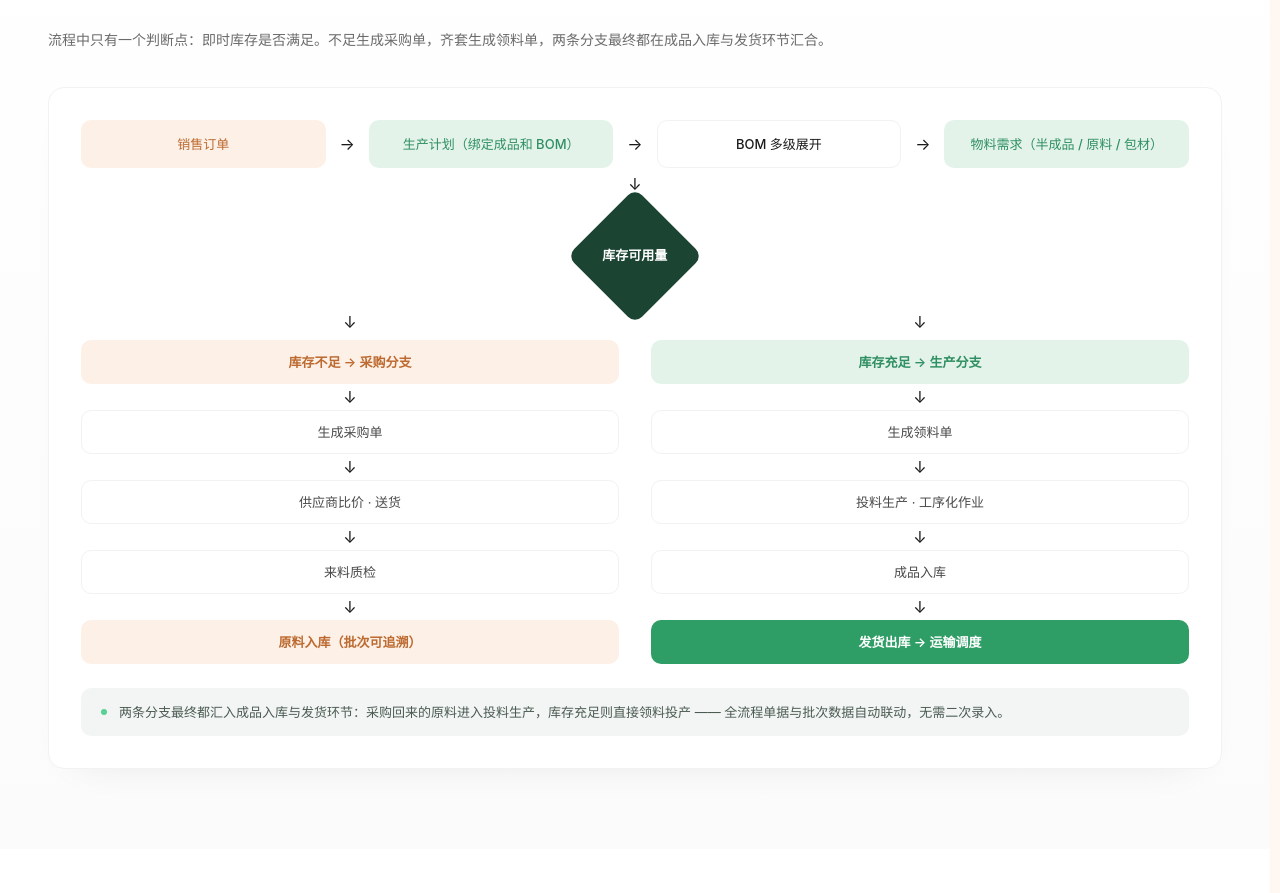
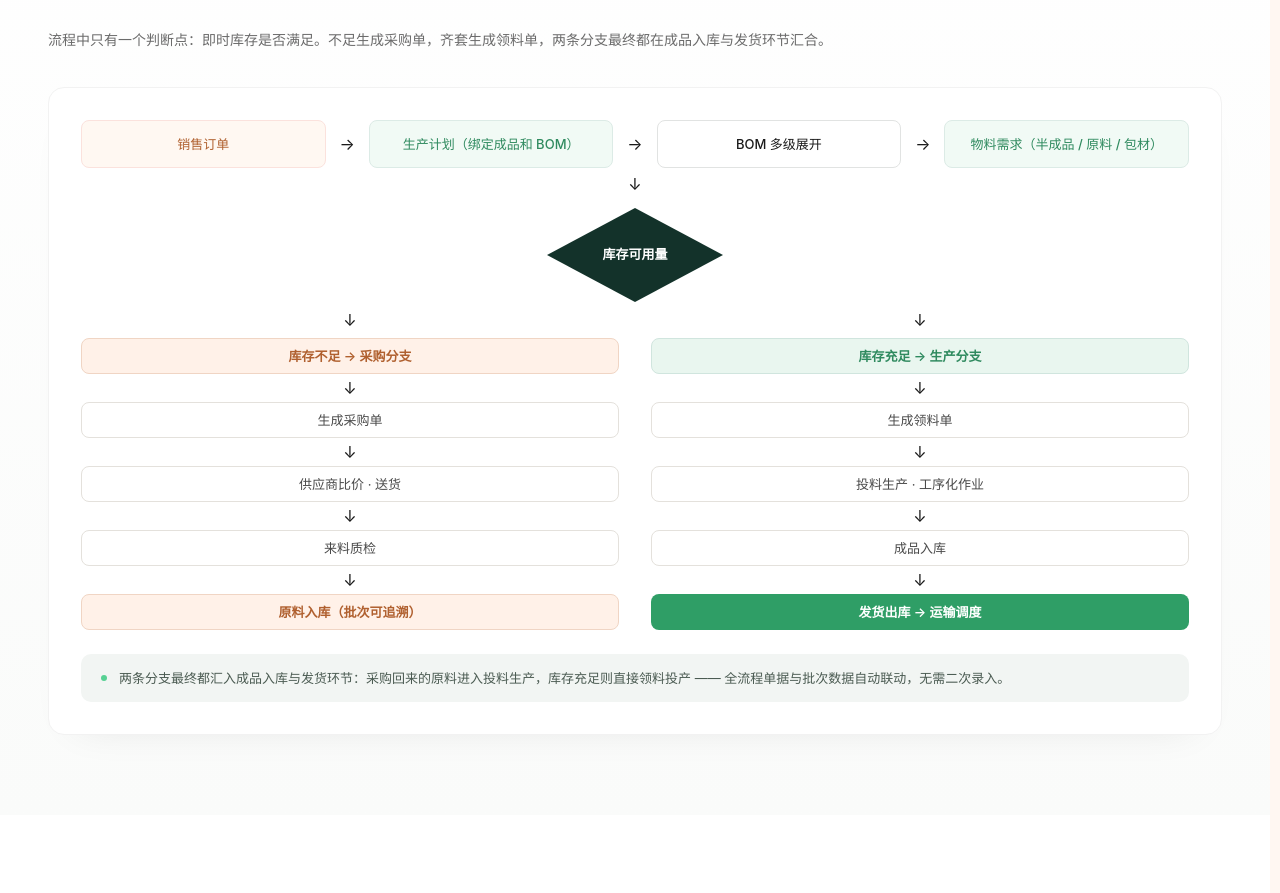
Before and after one commit to KaysonSugar/official-website, a Vue app: page / in a window 1280 px wide. Shown: the part 6460-7353 px from the top of the page. Built offline with nearby package versions, Linux system fonts and the light colour scheme.

Commit message:
style: 第七屏按原型校正配色与菱形（淡底浅边框、扁长尖角菱形）

```diff
--- a/src/components/sections/ProductionFlowSection.vue
+++ b/src/components/sections/ProductionFlowSection.vue
@@ -15,11 +15,17 @@ import { siteConfig } from '@/config/site'
  */
 const { workflow } = siteConfig
 
-// 节点 / 条目三套配色：orange 浅橙、green 浅绿、plain 白底描边、solid 深绿实心
-const toneClass: Record<string, string> = {
-  orange: 'border-transparent bg-[#fdf0e7] text-[#bc6a30]',
-  green: 'border-transparent bg-[#e3f3ea] text-[#2f8f62]',
-  plain: 'border-ink-100 bg-white text-ink-800',
+// 顶部节点：底色极淡（原型 #fff8f2 / #f1faf5），边框是同色系浅一档
+const nodeClass: Record<string, string> = {
+  orange: 'border-[#fbe2dd] bg-[#fff8f2] text-[#b0602f]',
+  green: 'border-[#dcebe6] bg-[#f1faf5] text-[#2f8a5f]',
+  plain: 'border-[#e1e3e2] bg-white text-ink-800',
+}
+
+// 分支名条 / 浅色收尾条：比顶部节点深一档，边框跟着重一点
+const branchClass: Record<string, string> = {
+  orange: 'border-[#f0d5c4] bg-[#fff1e8] text-[#b0602f]',
+  green: 'border-[#d0e5de] bg-[#e9f6ef] text-[#2f8a5f]',
   solid: 'border-transparent bg-[#2f9e66] text-white',
 }
 
@@ -82,8 +88,8 @@ onMounted(() => {
         <div class="flex flex-col gap-[8px] lg:flex-row lg:items-center">
           <template v-for="(node, i) in workflow.topNodes" :key="node.text">
             <div
-              class="reveal flex h-[48px] flex-1 items-center justify-center rounded-[10px] border px-[12px] text-center text-[13px] leading-[18px] font-medium"
-              :class="toneClass[node.tone]"
+              class="reveal flex h-[48px] flex-1 items-center justify-center rounded-[8px] border px-[12px] text-center text-[13px] leading-[18px] font-medium"
+              :class="nodeClass[node.tone]"
               :style="{ '--d': `${320 + i * 60}ms` }"
             >
               {{ node.text }}
@@ -98,7 +104,8 @@ onMounted(() => {
           </template>
         </div>
 
-        <!-- 判断菱形：正方形旋转 45°，文字反转回来；上方一条 ↓ 接住主流程 -->
+        <!-- 判断菱形：原型是扁长的（约 176×94，比高宽两倍），用 clip-path 裁
+             方块旋转只能在正方形时才等边，非等比会连圆角一起拉变形 -->
         <div class="reveal mt-[6px] flex flex-col items-center" style="--d: 580ms">
           <span class="text-[16px] leading-[20px] text-ink-300" aria-hidden="true">↓</span>
           <div class="diamond mt-[14px] flex items-center justify-center">
@@ -120,20 +127,20 @@ onMounted(() => {
               >↓</span
             >
 
-            <!-- 分支名条 -->
+            <!-- 分支名条：比顶部节点深一档的浅底 -->
             <div
-              class="reveal flex h-[44px] items-center justify-center rounded-[10px] border text-[13px] font-semibold leading-[18px]"
-              :class="toneClass[branch.tone]"
+              class="reveal flex h-[36px] items-center justify-center rounded-[8px] border text-[13px] font-semibold leading-[18px]"
+              :class="branchClass[branch.tone]"
               :style="{ '--d': `${640 + b * 80}ms` }"
             >
               {{ branch.head }}
             </div>
 
-            <!-- 中间步骤：白底描边，条目之间一条 ↓ -->
+            <!-- 中间步骤：白底 + 极淡暖灰边框，条目之间一条 ↓ -->
             <template v-for="(step, s) in branch.steps" :key="step">
-              <span class="my-[4px] text-center text-[16px] leading-[18px] text-ink-300" aria-hidden="true">↓</span>
+              <span class="my-[5px] text-center text-[16px] leading-[18px] text-ink-300" aria-hidden="true">↓</span>
               <div
-                class="reveal flex h-[44px] items-center justify-center rounded-[10px] border border-ink-100 bg-white text-[13px] leading-[18px] text-ink-700"
+                class="reveal flex h-[36px] items-center justify-center rounded-[8px] border border-[#e4e1dc] bg-white text-[13px] leading-[18px] text-ink-700"
                 :style="{ '--d': `${680 + b * 80 + s * 60}ms` }"
               >
                 {{ step }}
@@ -141,10 +148,10 @@ onMounted(() => {
             </template>
 
             <!-- 收尾条：tinted 沿用所在分支的色调（左浅橙 / 右深绿实心） -->
-            <span class="my-[4px] text-center text-[16px] leading-[18px] text-ink-300" aria-hidden="true">↓</span>
+            <span class="my-[5px] text-center text-[16px] leading-[18px] text-ink-300" aria-hidden="true">↓</span>
             <div
-              class="reveal flex h-[44px] items-center justify-center rounded-[10px] border text-[13px] font-semibold leading-[18px]"
-              :class="toneClass[branch.tail.tone === 'tinted' ? branch.tone : branch.tail.tone]"
+              class="reveal flex h-[36px] items-center justify-center rounded-[8px] border text-[13px] font-semibold leading-[18px]"
+              :class="branchClass[branch.tail.tone === 'tinted' ? branch.tone : branch.tail.tone]"
               :style="{ '--d': `${880 + b * 80}ms` }"
             >
               {{ branch.tail.text }}
@@ -166,18 +173,13 @@ onMounted(() => {
 </template>
 
 <style scoped>
-/* 判断菱形：56px 方块转 45°，对角线约 79px；文字反转回来摆正 */
+/* 判断菱形：原型量出来 176×94（宽是高的一倍多点），四边形用 clip-path 直接裁，
+   比 rotate 方块更省事——方块非等比旋转会把角拉变形，也留不住尖角 */
 .diamond {
-  width: 96px;
-  height: 96px;
-  border-radius: 10px;
-  background: #1b4433;
-  transform: rotate(45deg);
-}
-
-/* 文字反转回来时容器得是正的：直接给内层 span 反转 */
-.diamond span {
-  transform: rotate(-45deg);
+  width: 176px;
+  height: 94px;
+  background: #13322a;
+  clip-path: polygon(50% 0%, 100% 50%, 50% 100%, 0% 50%);
 }
 
 /* 入场跟前几屏同一套：.in 触发一次性动画，延迟走行内 --d */
```
